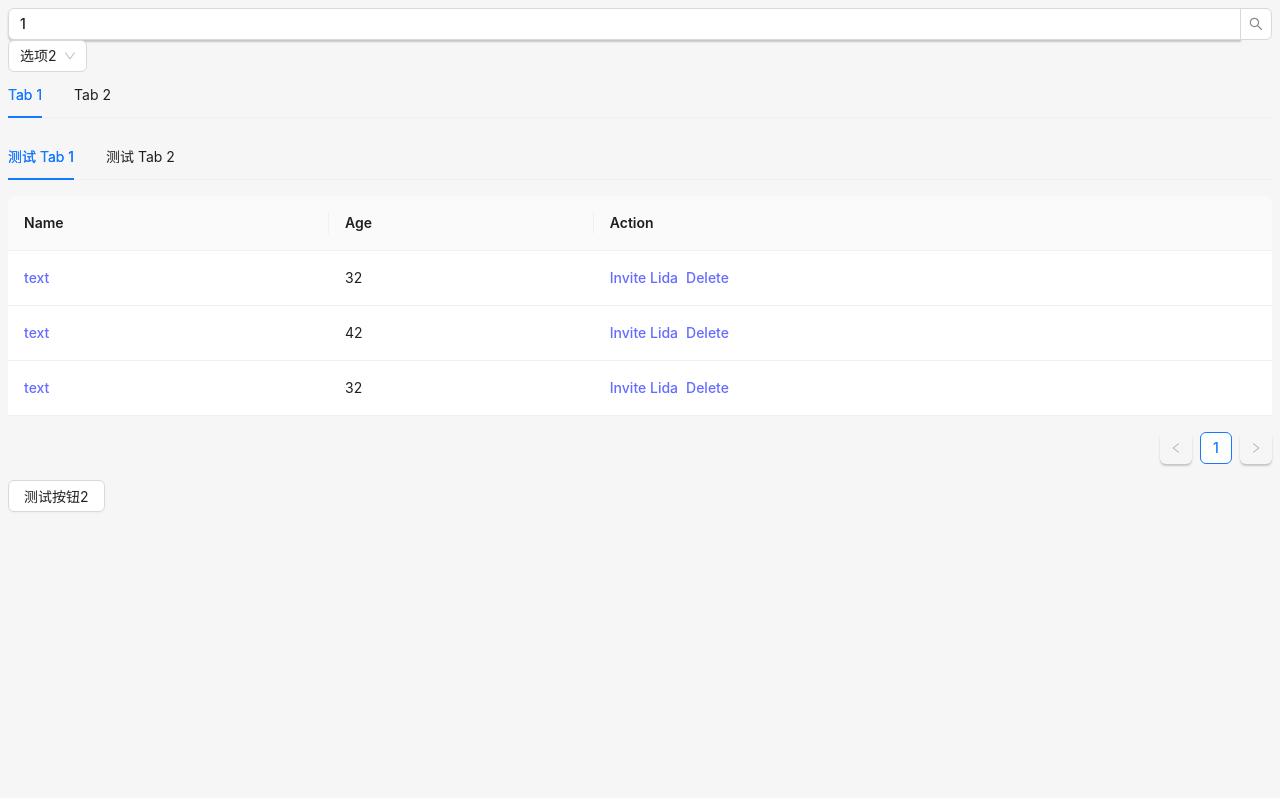
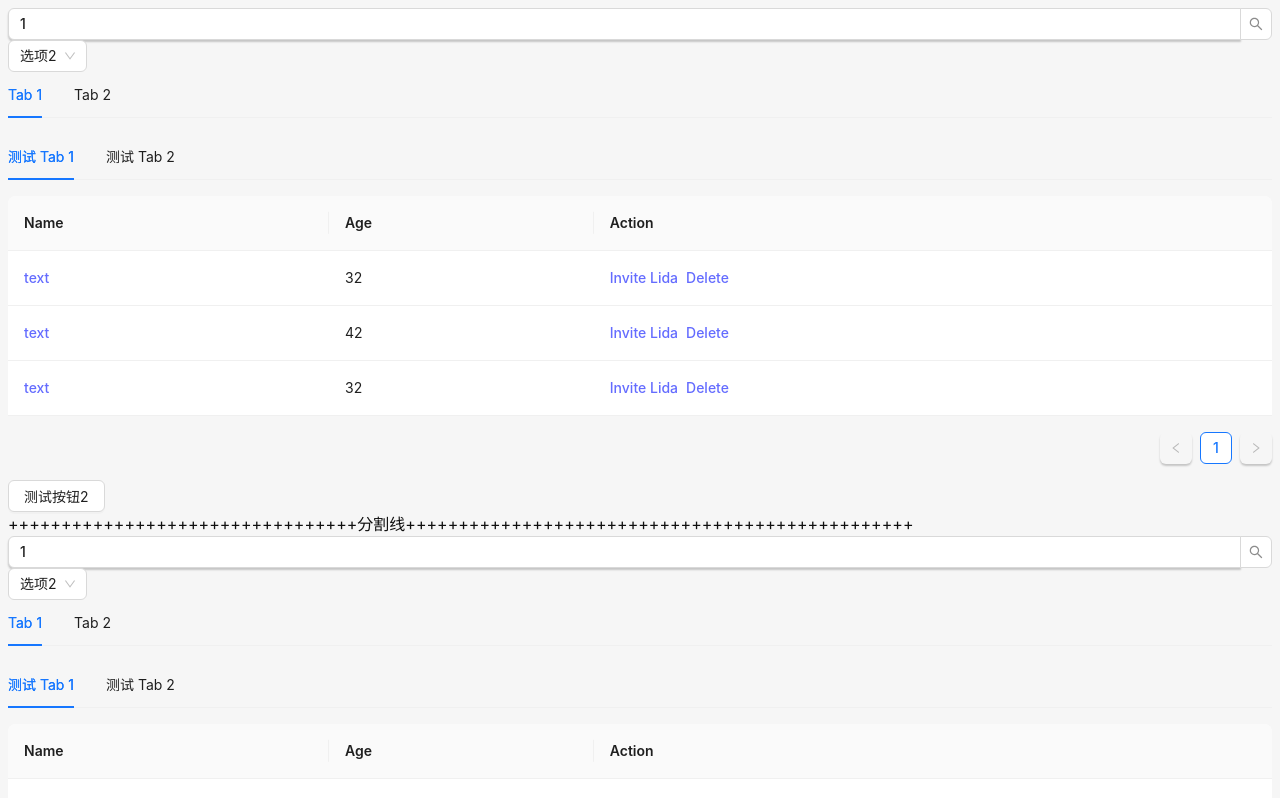
Before and after one commit to infinite2009/ditto, a React (Vite) app: page / in a window 1280 px wide. Shown: the top 798 px of the page. Built offline with nearby package versions, Linux system fonts and the light colour scheme.

Commit message:
chore: add dsl rendering

```diff
--- a/src/App.tsx
+++ b/src/App.tsx
@@ -1,9 +1,27 @@
 import React, { useEffect } from 'react';
 import { useState } from 'react';
+import * as dsl from '@/mock/tab-case.json';
+import IPageSchema from '@/types/page.schema';
+
 import './App.css';
-import { Tabs, Table, Space, Button, Input, Select } from 'antd';
+import PageRenderer from '@/pages/components/page-renderer';
+import { Button, Input, Select, Space, Table, Tabs } from 'antd';
 
 function App() {
+  const [dslState, setDslState] = useState<IPageSchema>();
+
+  useEffect(() => {
+    fetchDSL().then(data => {
+      setDslState(data);
+    });
+  }, []);
+
+  async function fetchDSL(): Promise<IPageSchema> {
+    return new Promise<IPageSchema>(resolve => {
+      resolve(dsl as unknown as IPageSchema);
+    });
+  }
+
   const [dataSourceStateOfC2, setDataSourceStateOfC2] = useState<any[]>([
     {
       key: '1',
@@ -85,13 +103,18 @@ function App() {
       children: <Button>测试按钮3</Button>
     }
   ];
+
   return (
     <div>
+      {dslState ? <PageRenderer dsl={dslState} /> : null}
+      <div>+++++++++++++++++++++++++++++++++分割线++++++++++++++++++++++++++++++++++++++++++++++++</div>
       <div>
-        <Input.Search value="1" />
-        <Select value={valueStateOfC6} options={optionsStateOfC6} />
+        <div>
+          <Input.Search value="1" />
+          <Select value={valueStateOfC6} options={optionsStateOfC6} />
+        </div>
+        <Tabs items={itemsConstOfC1} />
       </div>
-      <Tabs items={itemsConstOfC1} />
     </div>
   );
 }
```
